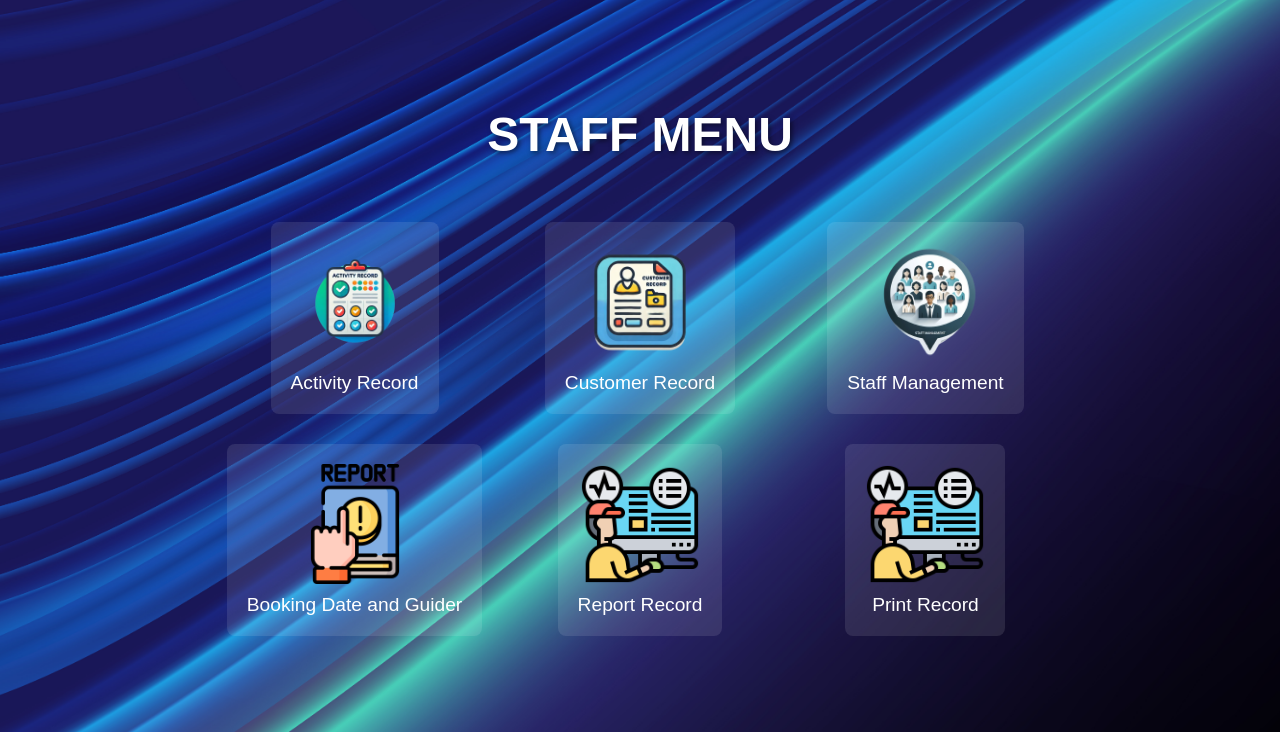
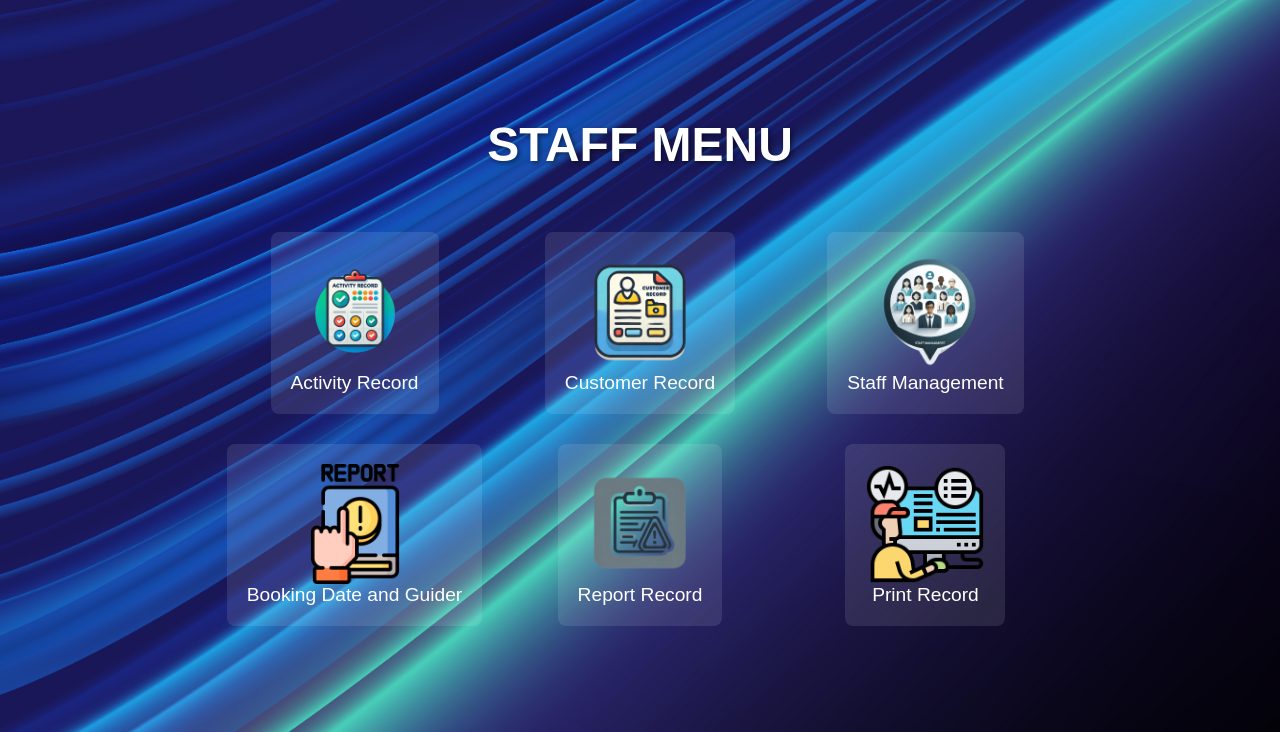
Before and after one commit to syamilo/tracking_web, a PHP site: page /admin.php in a window 1280 px wide. Shown: the part 68-800 px from the top of the page. Run offline with PHP 8.4, Linux system fonts and the light colour scheme; the visitor is signed in with stand-in values (Sample User, id 1).

Commit message:
new icona

```diff
--- a/addmin.css
+++ b/addmin.css
@@ -93,10 +93,11 @@ header {
 }
 
 .dashboard-item img {
-    width: 120px;
-    height: 120px;
-    margin-bottom: 10px;
+    width: 120px; /* Set a fixed width */
+    height: 120px; /* Set a fixed height */
+    object-fit: contain; /* Ensures the entire icon is contained within the area */
 }
+
 
 .dashboard-item p {
     font-size: 1.2rem;
--- a/admin.php
+++ b/admin.php
@@ -43,7 +43,7 @@ if ($_SESSION['role'] != 'admin') {
             <p>Booking Date and Guider</p>
         </a>
         <a href="report_record.php" class="dashboard-item">
-            <img src="icon_monitor.png" alt="Report Record Icon">
+            <img src="reprec_icon.png" alt="Report Record Icon">
             <p>Report Record</p>
         </a>
         <a href="print_record.php" class="dashboard-item">
```
Also changed, not shown: reprec_icon.png (added).
